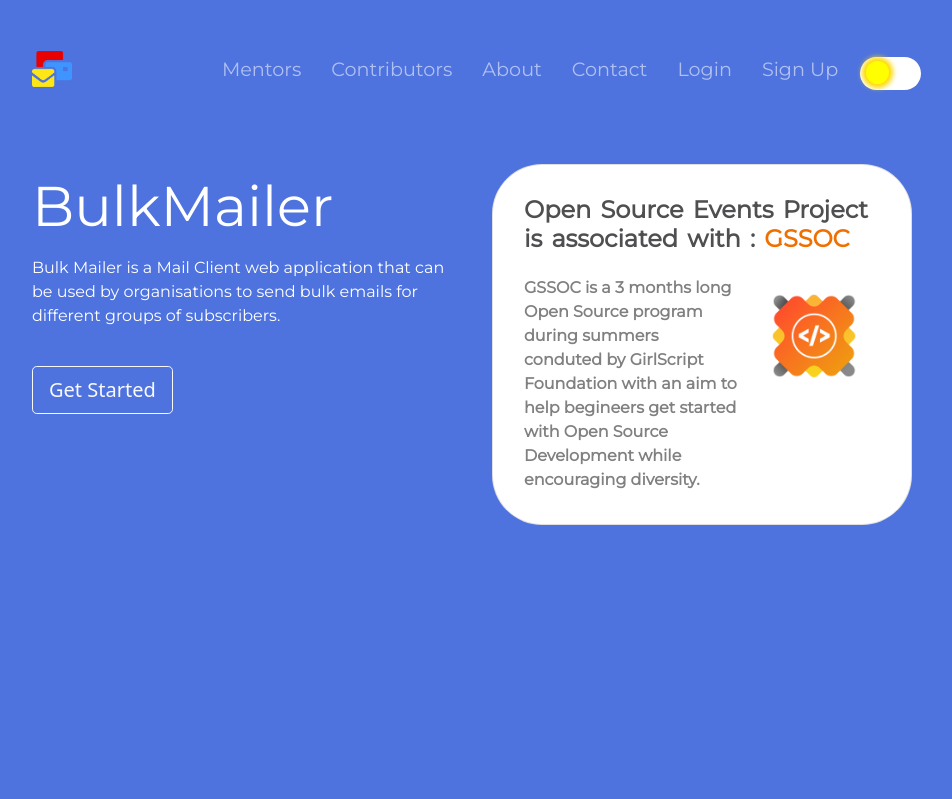
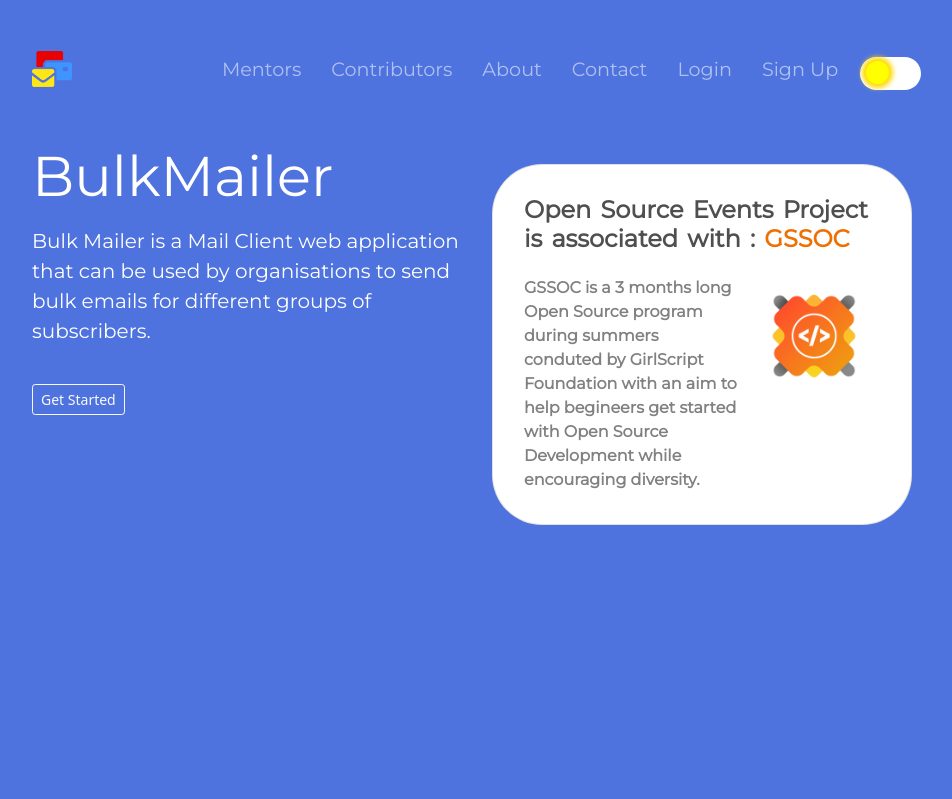
Before and after one commit to vigneshshettyin/Bulk-Mailer, a Flask app: template templates/landing.html in a window 1280 px wide. Shown: the top 799 px of the page, without its empty margins (160-1112 px from the left). Run offline with Flask 2, Linux system fonts and the light colour scheme; the template is opened without the code that fills it, so the values that code supplies are empty; some libraries are stand-ins or nearby versions.

Commit message:
Banner text responsiveness

```diff
--- a/static/css/landing.css
+++ b/static/css/landing.css
@@ -18,8 +18,13 @@ p {
 
 .big-heading {
   font-family: "Montserrat";
-  font-size: 3.5rem;
+  /* font-size: 3.5rem; */
   line-height: 1.5;
+}
+#bg{
+  font-size: 56px;
+  margin-top: -30px;
+  padding-top: -20px;
 }
 #intro{
   color: white;
@@ -605,15 +610,21 @@ color: black;
 }
 .colored-section button
 {
-  font-size: 3rem;
+  font-size: 15px;
+  margin-top: 0px;
+  padding-top: 0px;
 }
 #tagline
 {
-  font-size: 3rem;
+  margin-top: 0px;
+  padding-top: 0px;
+  font-size: 25px;
 }
 #para
 {
-  font-size: 2rem;
+  margin-top: -1px;
+  padding-top: 0px;
+  font-size: 10px;
 }
 #logo
 {
--- a/templates/landing.html
+++ b/templates/landing.html
@@ -72,7 +72,7 @@
 
         <a class="navbar-brand" href=""><img src="{{ url_for('static', filename='img/favicon.png') }}" width="40px"></a>
 
-        <button class="navbar-toggler" type="button" data-toggle="collapse" data-target="#navbarTogglerDemo02">
+        <button class="navbar-toggler" type="button" data-toggle="collapse" data-target="#navbarTogglerDemo02" style="margin:-10px;padding:-10px">
             <span class="navbar-toggler-icon"></span>
         </button>
 
@@ -137,11 +137,11 @@
       <div class="row mt-5 py-3">
 
         <div class="col-lg-6">
-          <h1 class="big-heading">BulkMailer</h1>
-          <p id="intro">Bulk Mailer is a Mail Client web application that can be used by organisations to send bulk emails for different groups of subscribers.</p>
+          <h1 class="big-heading" id="bg">BulkMailer</h1>
+          <p id="intro"  style="font-size: 20px">Bulk Mailer is a Mail Client web application that can be used by organisations to send bulk emails for different groups of subscribers.</p>
           <!-- link to the dashboard onclick -->
 
-        <a href="#about">  <button type="button"  class="btn btn-outline-light btn-lg download-button" >Get Started</button></a>
+        <a href="#about">  <button type="button"  class="btn btn-outline-light btn-sm download-button" >Get Started</button></a>
         </div>
 
         <div class="col-lg-6 col-sm-11">
```
